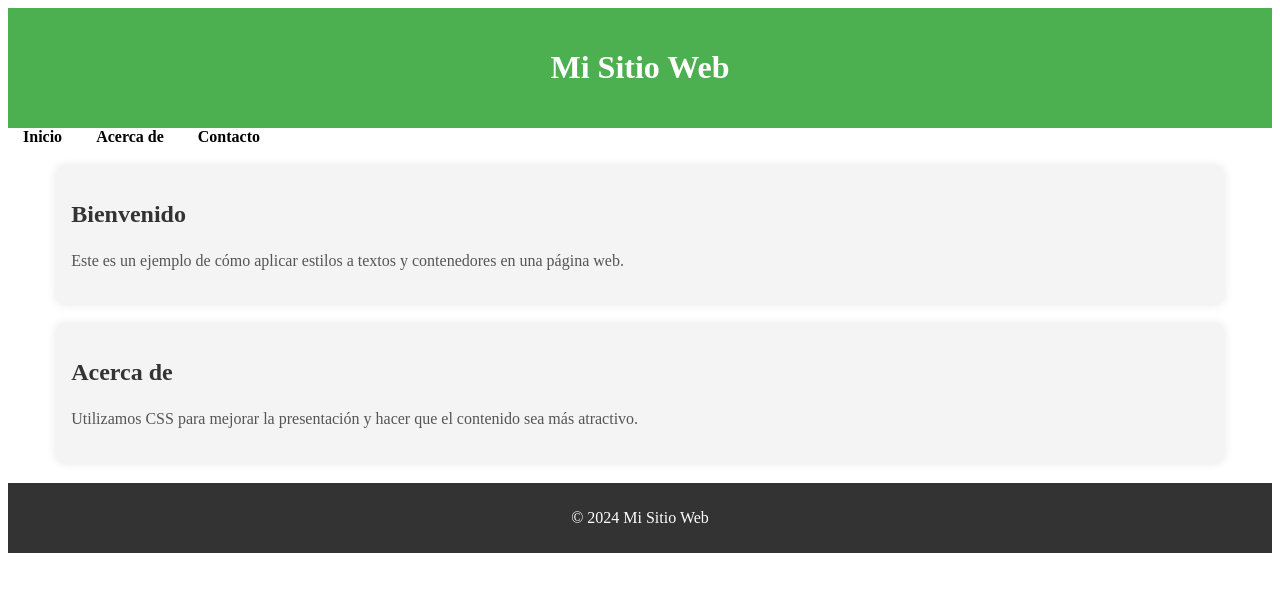
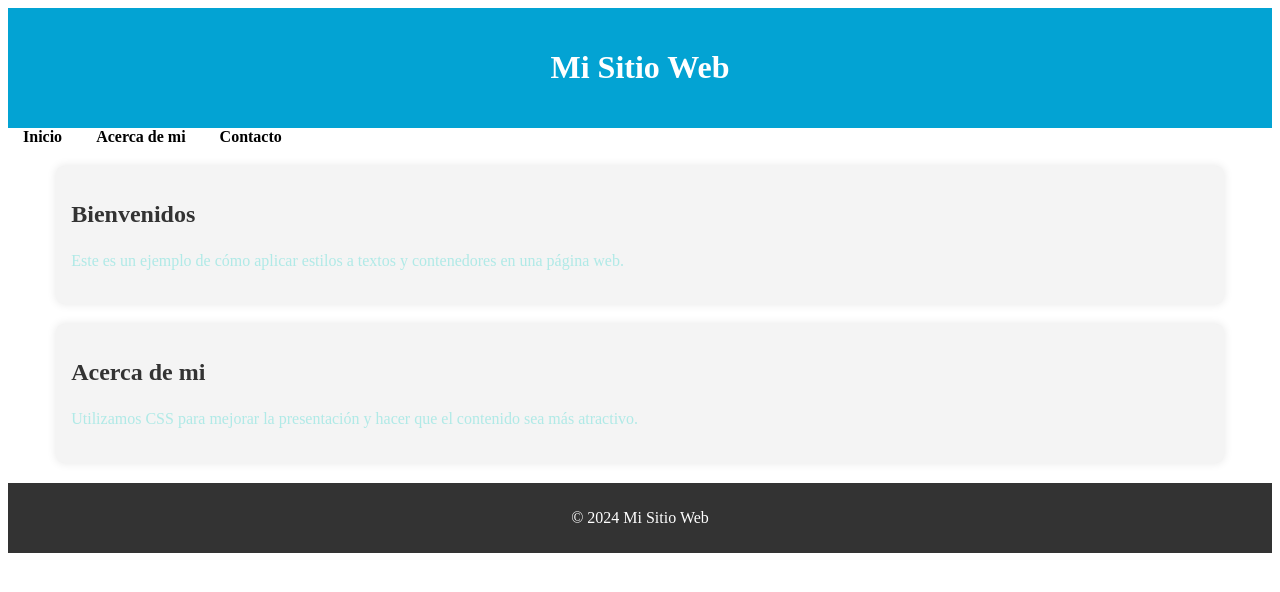
Before and after one commit to Cantillos13/Laboratorio9, a plain HTML site: page index.html in a window 1280 px wide. Drawn offline with Linux system fonts and the light colour scheme.

Commit message:
cambio etiqueta

```diff
--- a/index.html
+++ b/index.html
@@ -13,17 +13,17 @@
 
     <nav>
         <a href="#home">Inicio</a>
-        <a href="#about">Acerca de</a>
+        <a href="#about">Acerca de mi</a>
         <a href="#contact">Contacto</a>
     </nav>
 
     <main>
         <div class="container">
-            <h2>Bienvenido</h2>
+            <h2>Bienvenidos</h2>
             <p>Este es un ejemplo de cómo aplicar estilos a textos y contenedores en una página web.</p>
         </div>
         <div class="container">
-            <h2>Acerca de</h2>
+            <h2>Acerca de mi</h2>
             <p>Utilizamos CSS para mejorar la presentación y hacer que el contenido sea más atractivo.</p>
         </div>
     </main>
--- a/style.css
+++ b/style.css
@@ -1,6 +1,6 @@
  /* Estilos para el encabezado */
  header {
-    background-color: #4CAF50;
+    background-color: hsl(194, 97%, 42%);
     padding: 20px;
     text-align: center;
     color: white;
@@ -15,7 +15,7 @@ nav a {
 }
 
 nav a:hover {
-    color: #ffeb3b;
+    color: hsl(189, 92%, 49%);
 }
 
 /* Estilos para la sección principal */
@@ -34,7 +34,7 @@ nav a:hover {
 
 .container p {
     font-size: 16px;
-    color: #555;
+    color: #6cdfd981;
     line-height: 1.6;
 }
 
```
